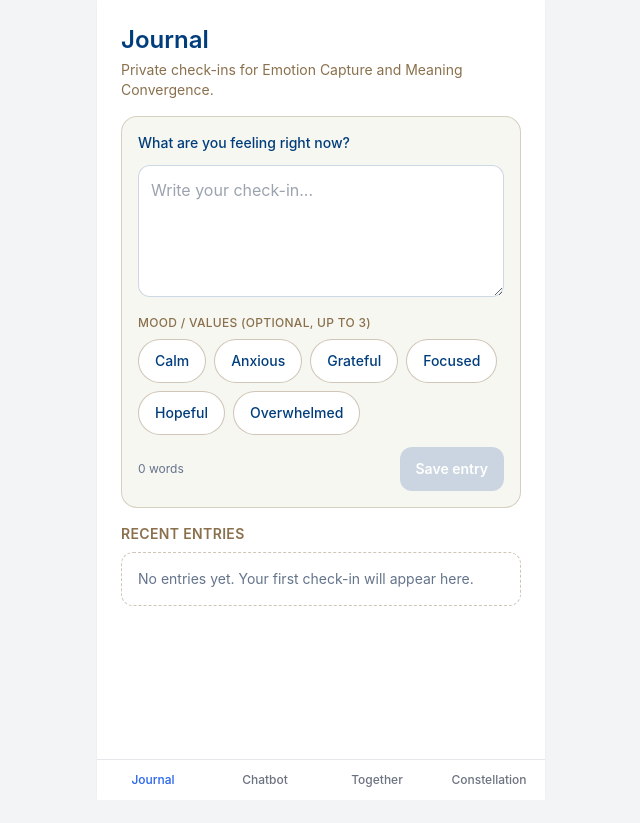
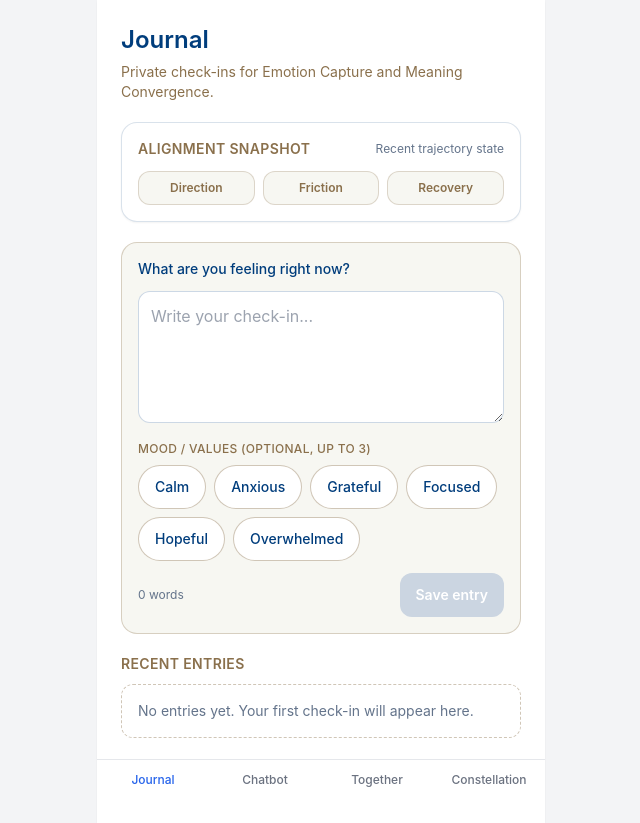
Before and after one commit to gabeci/GACI, a Next.js app: page /journal in a window 1280 px wide. Shown: the whole page, without its empty margins (319-959 px from the left). Before the commit the page ends 800 px from the top, so only its background shows below. Built offline with nearby package versions, Linux system fonts and the light colour scheme.

Commit message:
Implement T5 v2 existential alignment polish

```diff
--- a/src/app/constellation/page.tsx
+++ b/src/app/constellation/page.tsx
@@ -13,10 +13,12 @@ type JournalEntry = {
 type PositionedEntry = JournalEntry & {
   x: number;
   y: number;
+  ring: number;
 };
 
 const JOURNAL_STORAGE_KEY = "gaci-journal-entries";
 const STARS_STORAGE_KEY = "gaci-constellation-stars";
+const CENTER = 150;
 
 function formatDate(value: string) {
   return new Date(value).toLocaleString([], {
@@ -41,16 +43,16 @@ function getEntryTitle(content: string) {
   return words.length < normalized.length ? `${words}...` : words;
 }
 
-function positionFor(entry: JournalEntry, index: number, total: number): { x: number; y: number } {
+function positionFor(entry: JournalEntry, index: number, total: number): { x: number; y: number; ring: number } {
   const hash = Array.from(entry.id).reduce((acc, char) => acc + char.charCodeAt(0), 0);
-  const angle = ((Math.PI * 2) / Math.max(total, 1)) * index + (hash % 13) * 0.05;
-  const ring = 55 + (hash % 35);
-  const cx = 150;
-  const cy = 150;
+  const tagWeight = Math.min(entry.tags.length, 3) * 6;
+  const angle = ((Math.PI * 2) / Math.max(total, 1)) * index + (hash % 19) * 0.045;
+  const ring = 64 + (hash % 36) - tagWeight;
 
   return {
-    x: cx + Math.cos(angle) * ring,
-    y: cy + Math.sin(angle) * ring
+    x: CENTER + Math.cos(angle) * ring,
+    y: CENTER + Math.sin(angle) * ring,
+    ring
   };
 }
 
@@ -119,10 +121,10 @@ export default function ConstellationPage() {
 
   return (
     <MobileShell>
-      <section className="space-y-4 pb-4">
-        <header className="space-y-1">
+      <section className="space-y-5 pb-5">
+        <header className="space-y-1.5">
           <h1 className="text-2xl font-semibold text-[#003D7C]">Constellation</h1>
-          <p className="text-sm text-[#8A704C]">Your life-trajectory map of sparks and promoted stars.</p>
+          <p className="text-sm text-[#8A704C]">Your life-trajectory map of sparks, stars, and your central self field.</p>
         </header>
 
         <ul className="flex flex-wrap gap-2">
@@ -154,24 +156,33 @@ export default function ConstellationPage() {
             </p>
           ) : (
             <svg aria-label="Constellation map" className="h-[320px] w-full" viewBox="0 0 300 300">
-              {positionedEntries.map((entry, index) => {
-                const nextEntry = positionedEntries[index + 1];
-                if (!nextEntry) {
-                  return null;
-                }
+              <defs>
+                <radialGradient id="selfGlow" cx="50%" cy="50%" r="50%">
+                  <stop offset="0%" stopColor="#FFE7A8" stopOpacity="0.95" />
+                  <stop offset="55%" stopColor="#FFD166" stopOpacity="0.42" />
+                  <stop offset="100%" stopColor="#FFD166" stopOpacity="0" />
+                </radialGradient>
+                <radialGradient id="fieldGradient" cx="50%" cy="50%" r="50%">
+                  <stop offset="0%" stopColor="#D7E6FF" stopOpacity="0.3" />
+                  <stop offset="100%" stopColor="#D7E6FF" stopOpacity="0" />
+                </radialGradient>
+              </defs>
 
-                return (
-                  <line
-                    key={`${entry.id}-line`}
-                    stroke="rgba(255,255,255,0.22)"
-                    strokeWidth="1"
-                    x1={entry.x}
-                    x2={nextEntry.x}
-                    y1={entry.y}
-                    y2={nextEntry.y}
-                  />
-                );
-              })}
+              {positionedEntries.map((entry) => (
+                <circle
+                  key={`${entry.id}-field`}
+                  cx={entry.x}
+                  cy={entry.y}
+                  fill="url(#fieldGradient)"
+                  r={entry.ring < 75 ? 24 : 18}
+                />
+              ))}
+
+              <g className="self-star-drift">
+                <circle className="self-star-pulse" cx={CENTER} cy={CENTER} fill="#FFD166" opacity="0.45" r="28" />
+                <circle cx={CENTER} cy={CENTER} fill="url(#selfGlow)" r="22" />
+                <circle cx={CENTER} cy={CENTER} fill="#FFD166" r="11" stroke="#FFF3CC" strokeWidth="2" />
+              </g>
 
               {positionedEntries.map((entry) => {
                 const isStar = Boolean(starById[entry.id]);
@@ -183,16 +194,32 @@ export default function ConstellationPage() {
                       cy={entry.y}
                       fill={isStar ? "#FFD166" : "#D7E6FF"}
                       onClick={() => setActiveEntry(entry)}
-                      r={isStar ? 6.5 : 4.5}
+                      r={isStar ? 7 : 4}
                       stroke={isStar ? "#FFF3CC" : "#ffffff"}
-                      strokeWidth="1.5"
+                      strokeWidth={isStar ? 2 : 1.4}
                       style={{ cursor: "pointer" }}
                     />
+                    {isStar ? (
+                      <circle
+                        cx={entry.x}
+                        cy={entry.y}
+                        fill="none"
+                        onClick={() => setActiveEntry(entry)}
+                        r={10}
+                        stroke="rgba(255,243,204,0.5)"
+                        strokeWidth="1.2"
+                        style={{ cursor: "pointer" }}
+                      />
+                    ) : null}
                   </g>
                 );
               })}
             </svg>
           )}
+
+          <div className="mt-3 rounded-2xl border border-white/20 bg-white/10 px-3 py-2 text-xs text-white/90">
+            Self Star anchors the field. Sparks cluster by shared felt-state gravity. Promoted Stars hold brighter pull.
+          </div>
         </div>
       </section>
 
--- a/src/app/globals.css
+++ b/src/app/globals.css
@@ -12,3 +12,43 @@ body {
   background: #f3f4f6;
   color: #111827;
 }
+
+@keyframes self-star-pulse {
+  0% {
+    transform: scale(0.94);
+    opacity: 0.4;
+  }
+  55% {
+    transform: scale(1.08);
+    opacity: 0.2;
+  }
+  100% {
+    transform: scale(1.26);
+    opacity: 0;
+  }
+}
+
+@keyframes self-star-drift {
+  0% {
+    transform: translate(0px, 0px);
+  }
+  30% {
+    transform: translate(0.75px, -1px);
+  }
+  65% {
+    transform: translate(-0.85px, 0.65px);
+  }
+  100% {
+    transform: translate(0px, 0px);
+  }
+}
+
+.self-star-pulse {
+  transform-origin: center;
+  animation: self-star-pulse 2.8s ease-out infinite;
+}
+
+.self-star-drift {
+  transform-origin: center;
+  animation: self-star-drift 1.8s ease-in-out infinite;
+}
--- a/src/app/journal/page.tsx
+++ b/src/app/journal/page.tsx
@@ -10,6 +10,8 @@ type JournalEntry = {
   createdAt: string;
 };
 
+type AlignmentState = "Direction" | "Friction" | "Recovery";
+
 const STORAGE_KEY = "gaci-journal-entries";
 const MAX_TAGS = 3;
 const tagOptions = ["Calm", "Anxious", "Grateful", "Focused", "Hopeful", "Overwhelmed"];
@@ -21,6 +23,30 @@ function formatDate(value: string) {
     hour: "numeric",
     minute: "2-digit"
   });
+}
+
+function inferAlignmentState(entry: JournalEntry): AlignmentState {
+  const text = `${entry.content} ${entry.tags.join(" ")}`.toLowerCase();
+
+  const directionWords = ["clear", "focused", "ready", "hope", "grateful", "steady", "aligned"];
+  const frictionWords = ["stuck", "overwhelmed", "anxious", "heavy", "blocked", "confused", "tense"];
+  const recoveryWords = ["recover", "reset", "again", "breathe", "pause", "repair", "restart"];
+
+  const includesAny = (words: string[]) => words.some((word) => text.includes(word));
+
+  if (includesAny(frictionWords)) {
+    return "Friction";
+  }
+
+  if (includesAny(recoveryWords)) {
+    return "Recovery";
+  }
+
+  if (includesAny(directionWords)) {
+    return "Direction";
+  }
+
+  return "Direction";
 }
 
 export default function JournalPage() {
@@ -71,6 +97,23 @@ export default function JournalPage() {
     return trimmed.split(/\s+/).length;
   }, [content]);
 
+  const alignmentSnapshot = useMemo(() => {
+    if (entries.length === 0) {
+      return ["Direction", "Friction", "Recovery"].map((state) => ({
+        state: state as AlignmentState,
+        active: false
+      }));
+    }
+
+    const latestEntries = entries.slice(0, 3);
+    const states = latestEntries.map((entry) => inferAlignmentState(entry));
+
+    return ["Direction", "Friction", "Recovery"].map((state) => ({
+      state: state as AlignmentState,
+      active: states.includes(state as AlignmentState)
+    }));
+  }, [entries]);
+
   const onToggleTag = (tag: string) => {
     setSelectedTags((current) => {
       if (current.includes(tag)) {
@@ -112,11 +155,32 @@ export default function JournalPage() {
 
   return (
     <MobileShell>
-      <section className="space-y-4 pb-4">
-        <header className="space-y-1">
+      <section className="space-y-5 pb-5">
+        <header className="space-y-1.5">
           <h1 className="text-2xl font-semibold text-[#003D7C]">Journal</h1>
           <p className="text-sm text-[#8A704C]">Private check-ins for Emotion Capture and Meaning Convergence.</p>
         </header>
+
+        <section className="rounded-2xl border border-[#003D7C]/15 bg-white p-4 shadow-sm">
+          <div className="mb-3 flex items-center justify-between">
+            <h2 className="text-sm font-semibold uppercase tracking-wide text-[#8A704C]">Alignment snapshot</h2>
+            <span className="text-xs text-slate-500">Recent trajectory state</span>
+          </div>
+          <ul className="grid grid-cols-3 gap-2">
+            {alignmentSnapshot.map((item) => (
+              <li
+                key={item.state}
+                className={`rounded-xl border px-2 py-2 text-center text-xs font-semibold ${
+                  item.active
+                    ? "border-[#003D7C]/40 bg-[#003D7C] text-white"
+                    : "border-[#8A704C]/25 bg-[#F7F7F2] text-[#8A704C]"
+                }`}
+              >
+                {item.state}
+              </li>
+            ))}
+          </ul>
+        </section>
 
         <form className="space-y-3 rounded-2xl border border-[#8A704C]/30 bg-[#F7F7F2] p-4" onSubmit={onSave}>
           <label className="block text-sm font-medium text-[#003D7C]" htmlFor="journal-content">
@@ -170,7 +234,7 @@ export default function JournalPage() {
           </div>
         </form>
 
-        <section className="space-y-2">
+        <section className="space-y-2.5">
           <h2 className="text-sm font-semibold uppercase tracking-wide text-[#8A704C]">Recent entries</h2>
 
           {entries.length === 0 ? (
@@ -178,7 +242,7 @@ export default function JournalPage() {
               No entries yet. Your first check-in will appear here.
             </p>
           ) : (
-            <ul className="space-y-2">
+            <ul className="space-y-2.5">
               {entries.map((entry) => (
                 <li key={entry.id}>
                   <button
--- a/src/components/mobile-shell.tsx
+++ b/src/components/mobile-shell.tsx
@@ -8,7 +8,7 @@ type MobileShellProps = {
 export function MobileShell({ children }: MobileShellProps) {
   return (
     <div className="mx-auto flex min-h-screen w-full max-w-md flex-col bg-white shadow-sm">
-      <main className="flex-1 p-6">{children}</main>
+      <main className="flex-1 px-4 pb-4 pt-5 sm:px-6 sm:pb-6 sm:pt-6">{children}</main>
       <BottomTabs />
     </div>
   );
```
